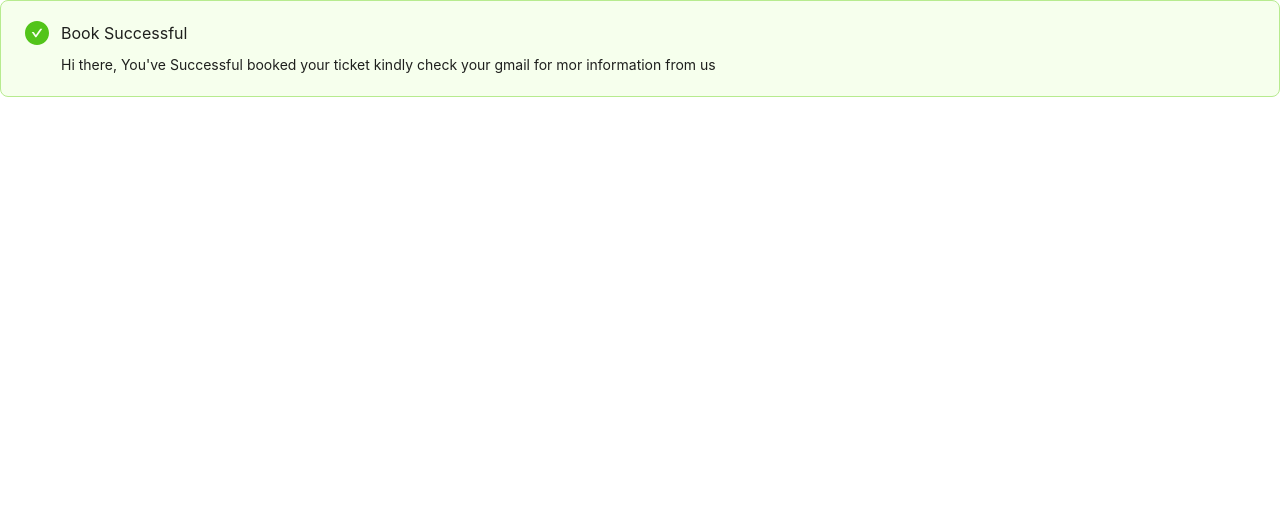
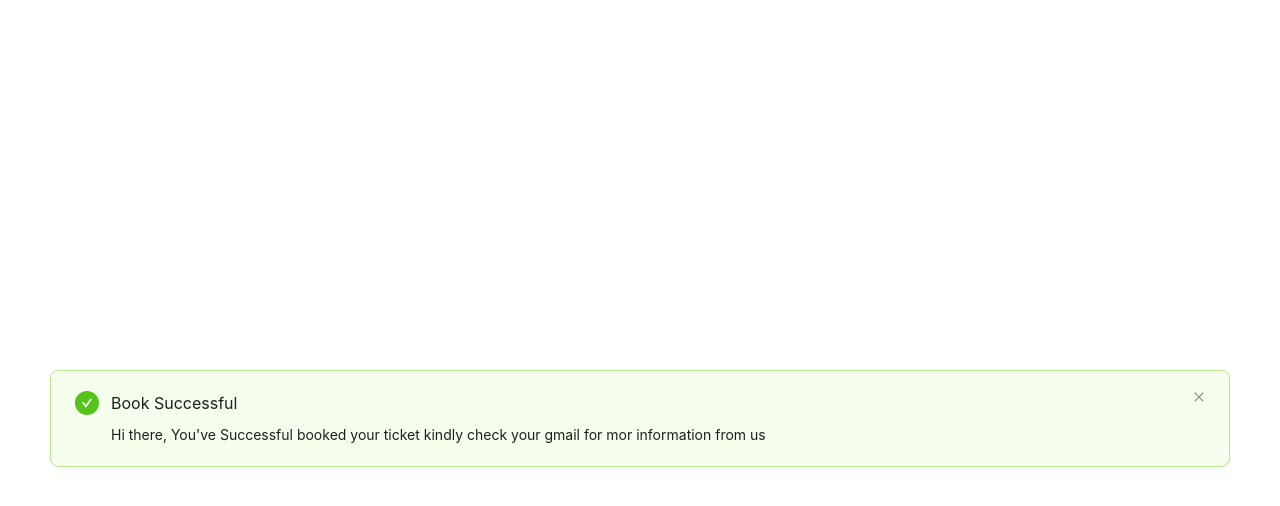
Before and after one commit to DevOlagboye/Aviation-Landpage, a React (Create React App) app: page /success in a window 1280 px wide. Shown: the top 506 px of the page. Built offline with nearby package versions, Linux system fonts and the light colour scheme.

Commit message:
Added the Success message as well the navigation back home

```diff
--- a/src/Components/SuccessPage/SuccessPage.jsx
+++ b/src/Components/SuccessPage/SuccessPage.jsx
@@ -1,15 +1,21 @@
 import React from 'react'
 import {Alert} from 'antd'
+import { useNavigate } from 'react-router-dom'
 import "./SucessPage.css"
 
 const SuccessPage = () => {
+   const navigate = useNavigate();
+    const handleClose = () =>{
+        navigate("/")
+    }
   return (
-    <div>
-         <Alert
+    <div className='success-container'>
+         <Alert className='success-alert' onClose={handleClose}
       message="Book Successful"
       description="Hi there, You've Successful booked your ticket kindly check your gmail for mor information from us"
       type="success"
       showIcon
+      closable
     />
     </div>
   )
--- a/src/Components/SuccessPage/SucessPage.css
+++ b/src/Components/SuccessPage/SucessPage.css
@@ -0,0 +1,7 @@
+.success-container {
+    padding: 50px;
+}
+
+.success-alert {
+    margin-top: 40vh;
+}
```
